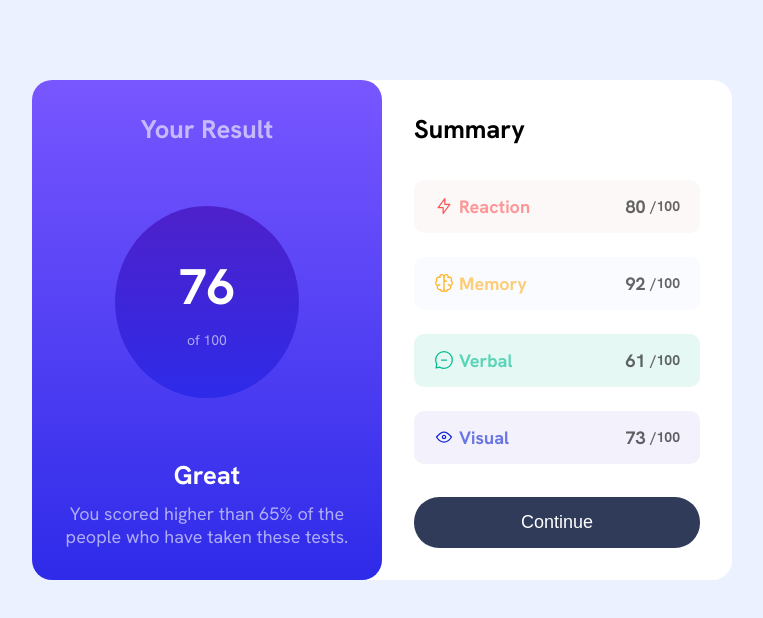
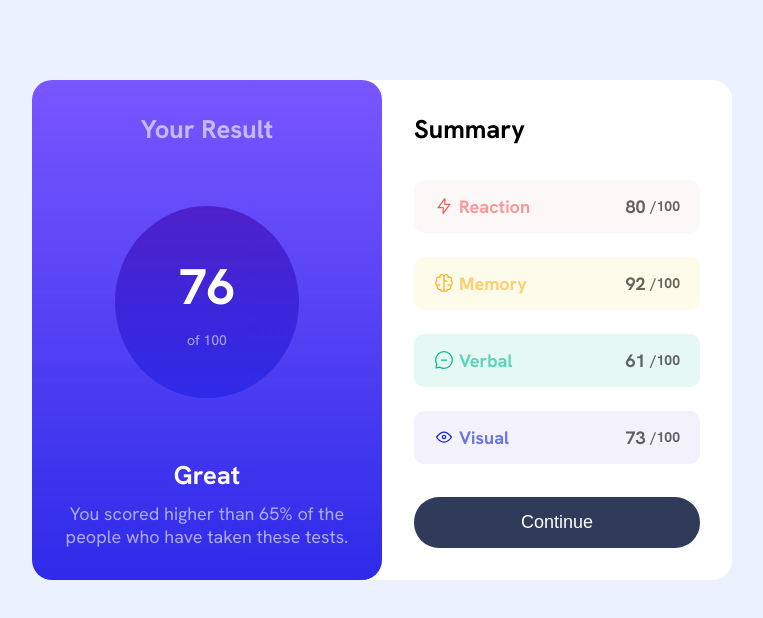
Before and after one commit to adammosleh/summary, a plain HTML site: page index.html in a window 1280 px wide. Shown: the whole page, without its empty margins (258-1021 px from the left). Drawn offline with Linux system fonts and the light colour scheme; a web font is replaced by a local one.

Commit message:
new update

```diff
--- a/style.css
+++ b/style.css
@@ -133,7 +133,7 @@ h2{
     background-color:hsla(0, 39%, 93%, 0.3);
 }
  .Memory{
-    background: hsla(221, 100%, 96%, 0.3);
+    background: hsla(52, 82%, 85%, 0.3);
 
 }
 .Verbal{
```
